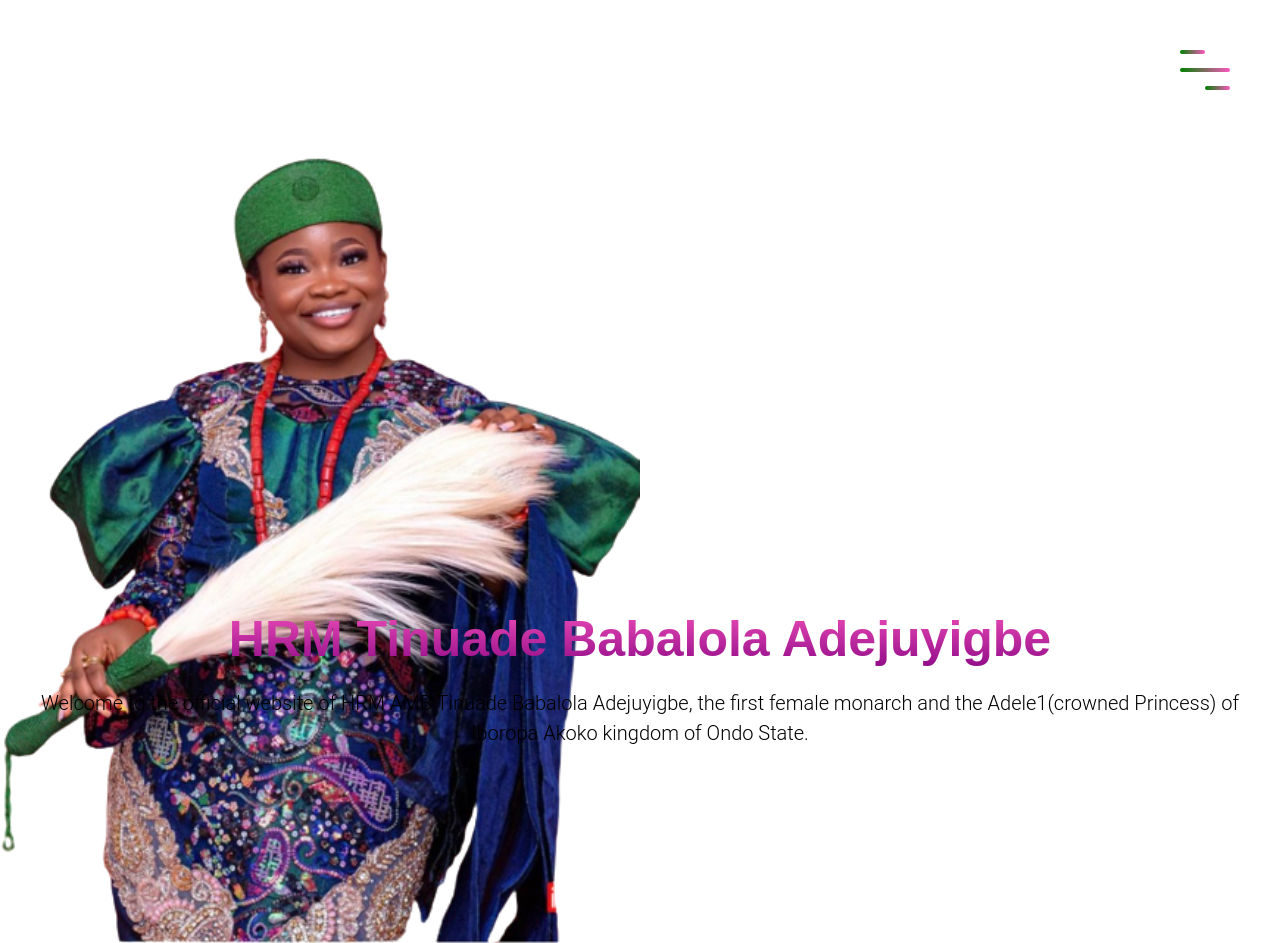
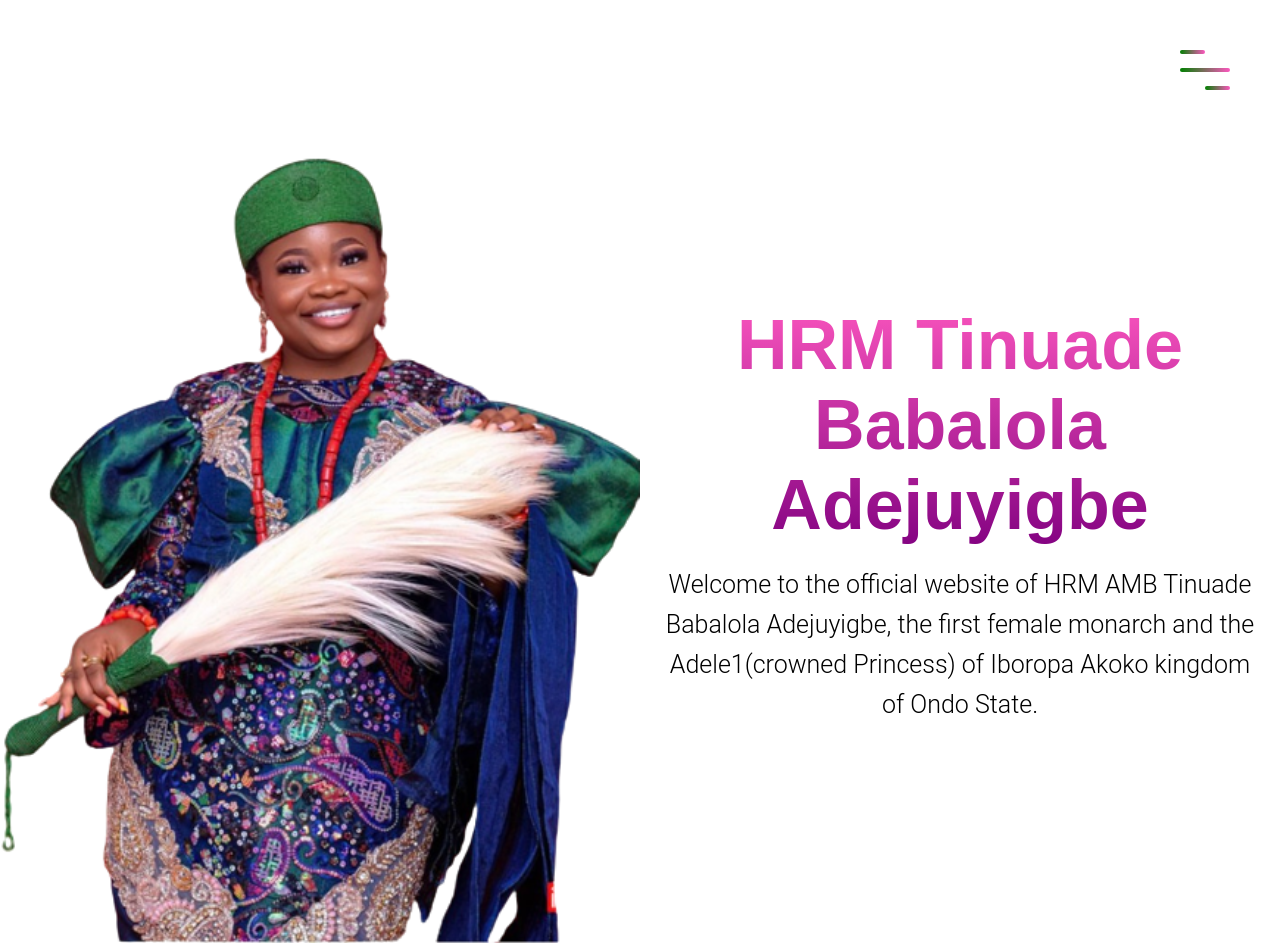
Before and after one commit to akoweicollinxx/hrmtinuade.github.io, a plain HTML site: page index.html in a window 1280 px wide. Shown: the top 943 px of the page. Drawn offline with nearby package versions, Linux system fonts and the light colour scheme.

Commit message:
Add files via upload

```diff
--- a/style.css
+++ b/style.css
@@ -384,7 +384,7 @@ input[type="submit"]:hover{
         left: 40%;
     }
     /* top### */
-    .landing-text {
+    .landingg-text {
         position: absolute;
         top: 1300px;
         left: 50%;
@@ -393,10 +393,10 @@ input[type="submit"]:hover{
         text-align: center;
         z-index: 1;
     }
-    .landing-text h1 {
+    .landingg-text h1 {
         font-size: 7rem;
     }
-    .landing-text p {
+    .landingg-text p {
         font-size: 3rem;
         font-weight: 300;
         line-height: 40px;
@@ -500,13 +500,13 @@ input[type="submit"]:hover{
     .top-image img{
         width: 50%;
     }
-    .landing-text{
+    .landingg-text{
         width: 50%;
         position: relative;
-        top: -280px;
-        margin-left: 300px;
+        top: -550px;
+
     }
-    .landing-text p{
+    .landingg-text p{
         font-size: 2.5rem;
     }
     /* project##### */
```
